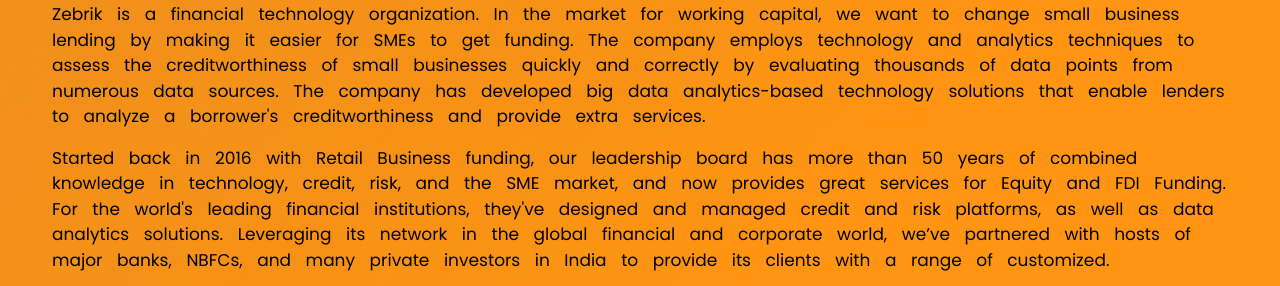
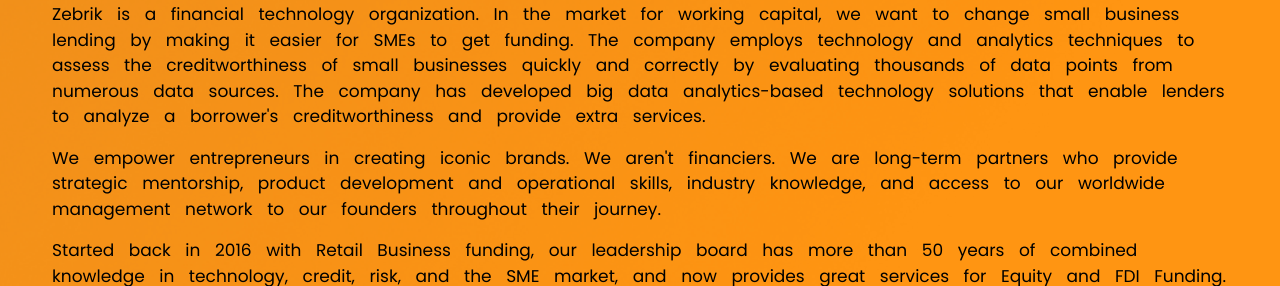
Before and after one commit to designernetcom/zebrik-web, a plain HTML site: page about-us.html in a window 1280 px wide. Shown: the part 534-820 px from the top of the page. Drawn offline with nearby package versions, Linux system fonts and the light colour scheme; a web font is replaced by a local one.

Commit message:
about page content change

```diff
--- a/about-us.html
+++ b/about-us.html
@@ -101,6 +101,13 @@
                 The company has developed big data analytics-based technology
                 solutions that enable lenders to analyze a borrower's
                 creditworthiness and provide extra services.
+              </p>
+              <p class="pb-3">
+                We empower entrepreneurs in creating iconic brands. We aren't
+                financiers. We are long-term partners who provide strategic
+                mentorship, product development and operational skills, industry
+                knowledge, and access to our worldwide management network to our
+                founders throughout their journey.
               </p>
               <p class="pb-3">
                 Started back in 2016 with Retail Business funding, our
```
